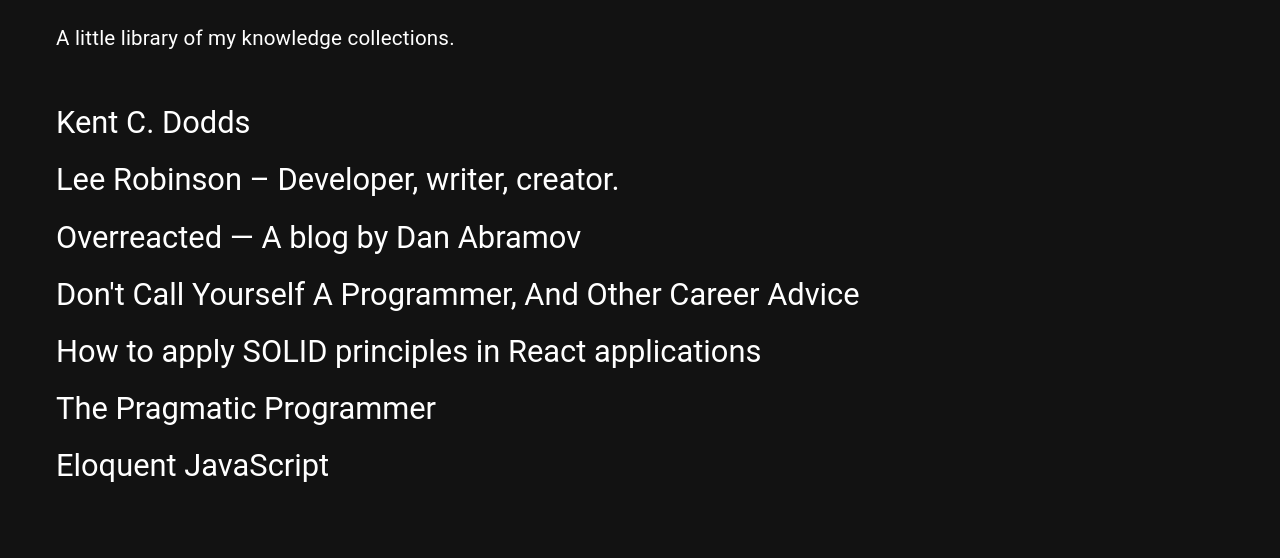
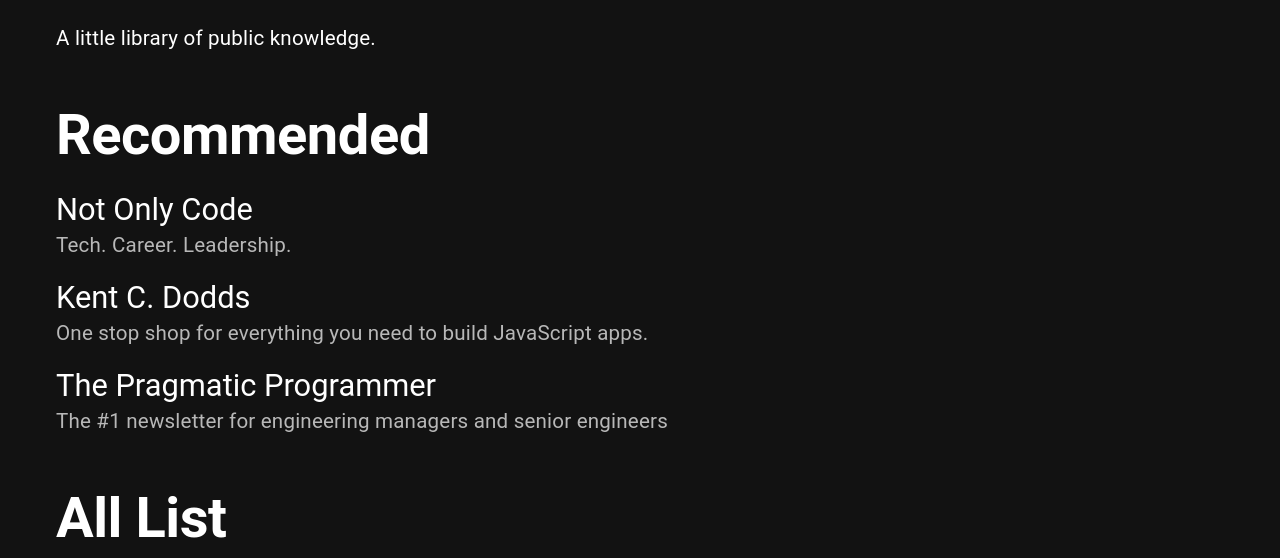
Before and after one commit to wtLau/brian-lau.ca, a Next.js app: page /resources in a window 1280 px wide. Shown: the part 242-800 px from the top of the page. Built offline with nearby package versions, Linux system fonts and the light colour scheme; no server answers.

Commit message:
feat: add resources recommended feature

```diff
--- a/data/resources.ts
+++ b/data/resources.ts
@@ -3,19 +3,32 @@ export type resourceType = {
   title: string
   url: string
   author: string | string[]
+  summary: string
   type: 'blog' | 'article' | 'book' | 'video' | 'tweet' | 'people'
   tags?:
     | 'front end development'
     | 'software development'
     | 'system designs'
     | 'productivity'
+    | 'software career'
   recommended?: boolean
 }
 
 export const resources: resourceType[] = [
   {
+    id: 8,
+    title: 'Not Only Code',
+    summary: 'Tech. Career. Leadership.',
+    author: 'Gregory',
+    type: 'blog',
+    tags: 'software career',
+    url: 'https://www.notonlycode.org/',
+    recommended: true,
+  },
+  {
     id: 7,
     title: 'Kent C. Dodds',
+    summary: 'One stop shop for everything you need to build JavaScript apps.',
     author: 'Kent C. Dodds',
     type: 'blog',
     tags: 'front end development',
@@ -25,24 +38,25 @@ export const resources: resourceType[] = [
   {
     id: 6,
     title: 'Lee Robinson – Developer, writer, creator.',
+    summary: '',
     author: 'Lee Robinson',
     type: 'blog',
     tags: 'front end development',
     url: 'https://leerob.io/',
-    recommended: true,
   },
   {
     id: 5,
     title: 'Overreacted — A blog by Dan Abramov',
+    summary: '',
     author: 'Dan Abramov',
     type: 'blog',
     tags: 'front end development',
     url: 'https://overreacted.io/',
-    recommended: true,
   },
   {
     id: 4,
     title: "Don't Call Yourself A Programmer, And Other Career Advice",
+    summary: '',
     author: 'Patrick McKenzie',
     type: 'article',
     url: 'https://www.kalzumeus.com/2011/10/28/dont-call-yourself-a-programmer/',
@@ -51,6 +65,7 @@ export const resources: resourceType[] = [
   {
     id: 3,
     title: 'How to apply SOLID principles in React applications',
+    summary: '',
     author: 'Tomas Gold',
     type: 'article',
     url: 'https://medium.com/@tomgold_48918/how-to-apply-solid-principles-in-react-applications-6c964091a982',
@@ -58,17 +73,18 @@ export const resources: resourceType[] = [
   {
     id: 2,
     title: 'The Pragmatic Programmer',
-    author: ['David Thomas', 'Andrew Hunt'],
-    type: 'book',
-    url: 'https://pragprog.com',
+    summary: 'The #1 newsletter for engineering managers and senior engineers',
+    author: 'Gergely Orosz',
+    type: 'blog',
+    url: 'https://blog.pragmaticengineer.com/',
     recommended: true,
   },
   {
     id: 1,
     title: 'Eloquent JavaScript',
+    summary: '',
     author: 'Marijin Haverbeke',
     type: 'book',
     url: 'https://eloquentjavascript.net/Eloquent_JavaScript.pdf',
-    recommended: true,
   },
 ]
--- a/pages/resources.tsx
+++ b/pages/resources.tsx
@@ -1,24 +1,69 @@
-import { Grid } from '@mui/material'
-import React, { useState, useEffect } from 'react'
+import { Grid, Typography } from '@mui/material'
+import React from 'react'
 
 import PageLayout from '@components/layout/PageLayout'
-import { Link } from '@components/ui'
 import { resources, resourceType } from '@data/resources'
-import { skillsData, TSkills } from '@data/skillsData'
 import PostList from '@components/PostList'
 
 const Resources = () => {
+  const recomendList = resources.filter((list) => list.recommended === true)
+  const allList = resources.filter((list) => !list.recommended)
   return (
     <PageLayout
       title='Resources'
-      description='A little library of my knowledge collections.'
+      description='A little library of public knowledge.'
     >
-      <Grid item container direction='column'>
-        {resources.map((resource: resourceType) => (
-          <Grid item key={resource.title}>
-            <PostList title={resource.title} summary='' href={resource.url} />
+      <Grid container spacing={4}>
+        <Grid item container direction='column'>
+          <Grid item>
+            <Typography variant='h2' gutterBottom>
+              Recommended
+            </Typography>
           </Grid>
-        ))}
+
+          {!recomendList.length && (
+            <Grid item>
+              <Typography variant='body1'>
+                No recommended found. Please let me know if you are interested
+                to learn more about it.
+              </Typography>
+            </Grid>
+          )}
+          {recomendList.map((resource: resourceType) => (
+            <Grid item key={resource.title}>
+              <PostList
+                title={resource.title}
+                summary={resource.summary}
+                href={resource.url}
+              />
+            </Grid>
+          ))}
+        </Grid>
+        <Grid item container direction='column'>
+          <Grid item>
+            <Typography variant='h2' gutterBottom>
+              All List
+            </Typography>
+          </Grid>
+
+          {!allList.length && (
+            <Grid item>
+              <Typography variant='body1'>
+                No posts found. Please let me know if you are interested to
+                learn more about it.
+              </Typography>
+            </Grid>
+          )}
+          {allList.map((resource: resourceType) => (
+            <Grid item key={resource.title}>
+              <PostList
+                title={resource.title}
+                summary={resource.summary}
+                href={resource.url}
+              />
+            </Grid>
+          ))}
+        </Grid>
       </Grid>
     </PageLayout>
   )
```
